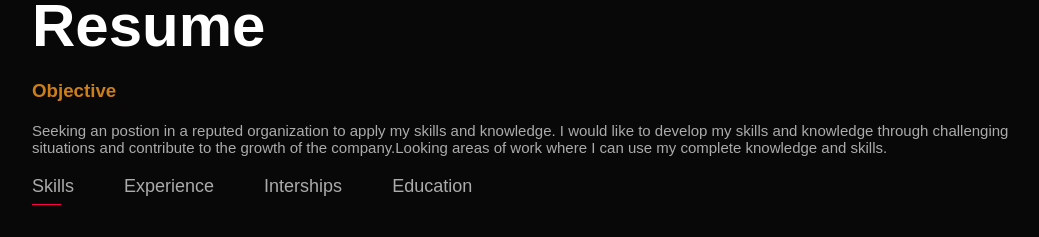
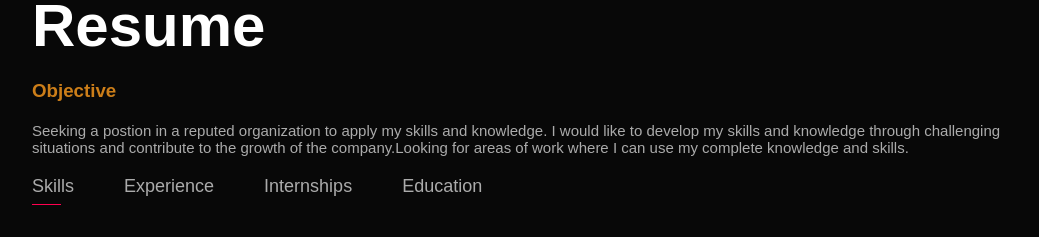
Before and after one commit to Abishek74/Responsive-portfolio, a plain HTML site: page index.html in a window 1280 px wide. Shown: the part 1460-1697 px from the top of the page, without its empty margins (96-1135 px from the left). Drawn offline with nearby package versions, Linux system fonts and the light colour scheme.

Commit message:
Update index.html

```diff
--- a/index.html
+++ b/index.html
@@ -72,13 +72,13 @@
     <div class="container">
         <h1 class="sub-title r">Resume</h1>
         <h3 class="sub-sub-title">Objective</h3>
-        <p class="sub-sub-content">Seeking an postion in a reputed organization to apply my skills and knowledge. I would like to develop my skills and
-            knowledge through challenging situations and contribute to the growth of the company.Looking areas of work where I can
+        <p class="sub-sub-content">Seeking a postion in a reputed organization to apply my skills and knowledge. I would like to develop my skills and
+            knowledge through challenging situations and contribute to the growth of the company.Looking for areas of work where I can
             use my complete knowledge and skills.</p>
         <div class="tab-titles">
             <p class="tab-links active-link" onclick="opentab('skills')">Skills</p>
             <p class="tab-links" onclick="opentab('experience')">Experience</p>
-            <p class="tab-links" onclick="opentab('interships')">Interships</p>
+            <p class="tab-links" onclick="opentab('interships')">Internships</p>
             <p class="tab-links" onclick="opentab('education')">Education</p>
         </div>
 
```
